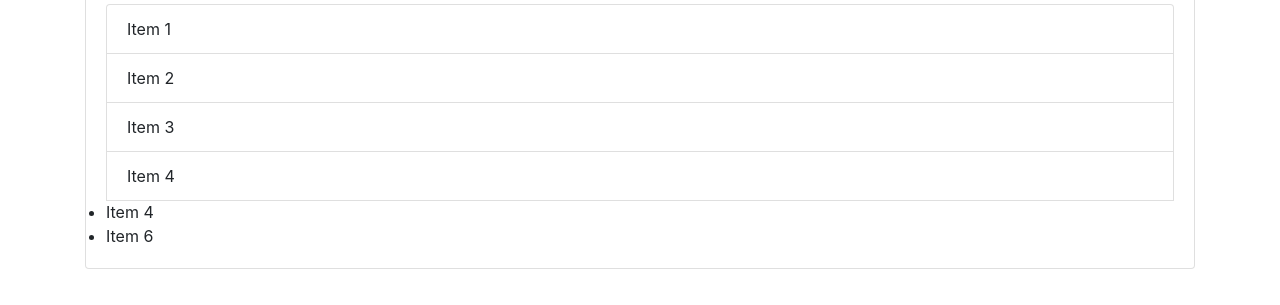
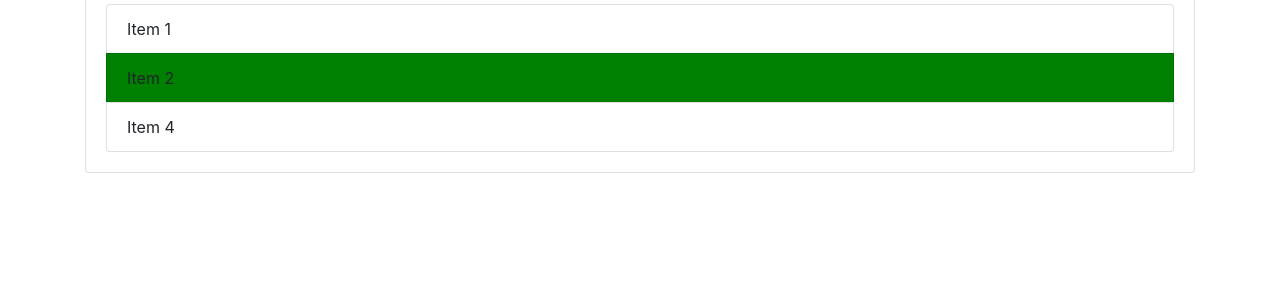
Before and after one commit to akkii02/firstProject, a plain HTML site: page index.html in a window 1280 px wide. Shown: the part 273-578 px from the top of the page. Drawn offline with nearby package versions, Linux system fonts and the light colour scheme.

Commit message:
Add 2nd item green background color and make 3rd item invisible

```diff
--- a/main.js
+++ b/main.js
@@ -20,12 +20,20 @@
 // }
 
 // Using getElementsByClassName
-var items = document.getElementsByClassName('list-group')[0];
-var newLi = document.createElement('li');
-newLi.textContent = 'Item 4';
-items.appendChild(newLi);
+// var items = document.getElementsByClassName('list-group')[0];
+// var newLi = document.createElement('li');
+// newLi.textContent = 'Item 4';
+// items.appendChild(newLi);
 
-var  newItem = document.getElementById('items');
-var newLi5 = document.createElement('li');
-newLi5.textContent = 'Item 6';
-newItem.appendChild(newLi5)
+// var  newItem = document.getElementById('items');
+// var newLi5 = document.createElement('li');
+// newLi5.textContent = 'Item 6';
+// newItem.appendChild(newLi5)
+
+document.addEventListener('DOMContentLoaded', function() {
+
+    var secondItem = document.querySelector('#items li:nth-child(2)');
+    secondItem.style.backgroundColor = 'green';
+      var thirdItem = document.querySelector('#items li:nth-child(3)');
+    thirdItem.style.display = 'none';
+  });
```
Also changed, not shown: index.html (line endings or trailing spaces).
